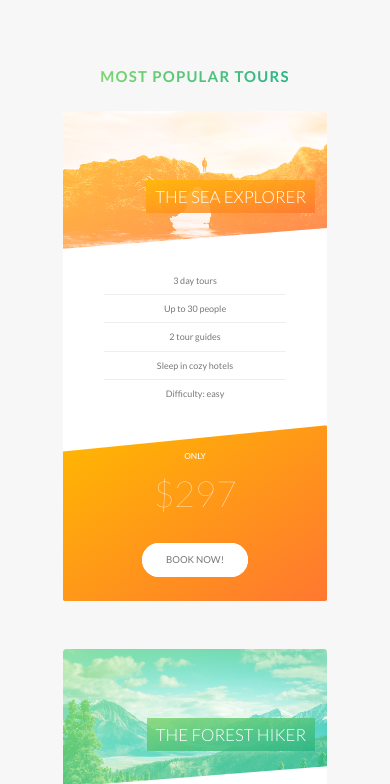
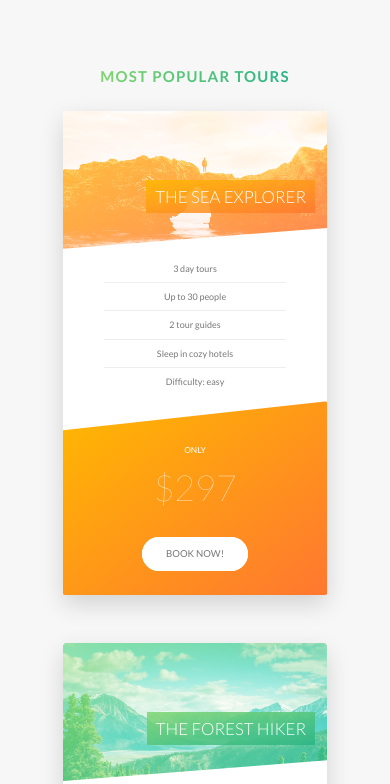
Before and after one commit to bolorundurovj/Tours, a website: page index.html in a window 390 px wide. Shown: the part 2040-2824 px from the top of the page. Drawn offline with Linux system fonts and the light colour scheme.

Commit message:
make card responsive

```diff
--- a/sass/components/_card.scss
+++ b/sass/components/_card.scss
@@ -199,6 +199,7 @@
     height: auto;
     border-radius: 3px;
     background-color: $color-white;
+    box-shadow: 0 1.5rem 4rem rgba($color-black, 0.15);
 
     &__side {
       height: auto;
@@ -236,6 +237,10 @@
       transform: rotateY(0);
     }
 
+    &__details {
+      padding: 1rem 3rem;
+    }
+
     // BACK STYLING
     &__cta {
       position: relative;
@@ -243,7 +248,7 @@
       left: 0;
       transform: translate(0);
       width: 100%;
-      padding: 4rem;
+      padding: 7rem 4rem 4rem 4rem;
     }
 
     &__price-box {
```
Also changed, not shown: css/style.css.
